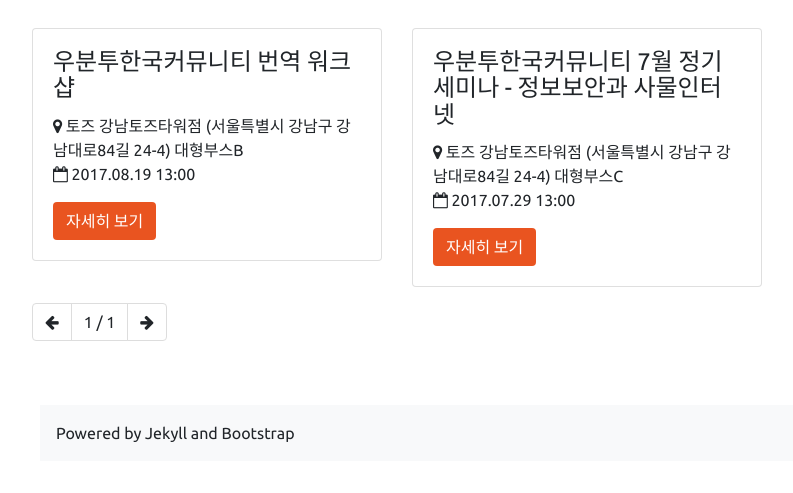
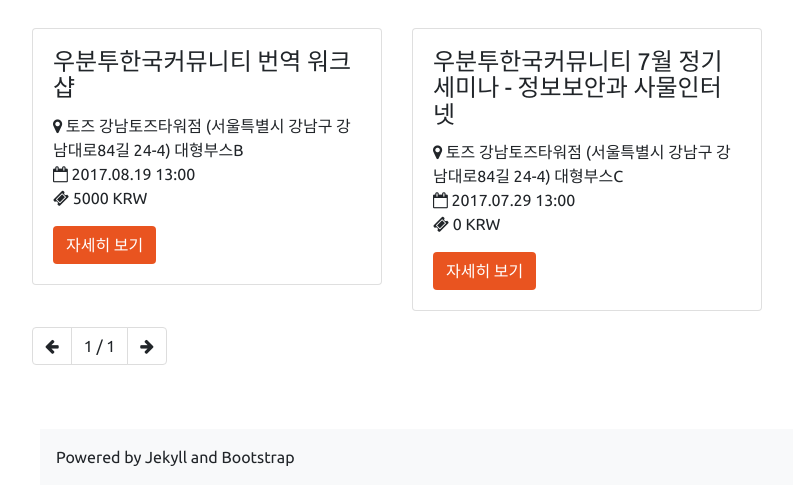
Before and after one commit to ubuntu-kr/events, a Jekyll site: the page built from index.html, in a window 1280 px wide and 925 px high, cut to the strip 432-925 px from the top of the window. Shown: the whole strip, without its empty margins (53-846 px from the left). Built offline with Jekyll 4.4.1, drawn with Linux system fonts in a browser that asks for light colours; the list of posts is cut into pages by our own code.

Commit message:
add more info

```diff
--- a/_layouts/home.html
+++ b/_layouts/home.html
@@ -18,14 +18,11 @@ layout: frame
     </p>
     <p>
       <i class="fa fa-calendar-o" aria-hidden="true"></i>
-      {{ post.start_time | date: "%Y.%m.%d %H:%M %Z" }} ~ {{ post.end_time | date: "%Y.%m.%d %H:%M %Z" }}
-    <br />
+      {{ post.start_time | date: "%Y.%m.%d %H:%M %Z" }} ~ {{ post.end_time | date: "%Y.%m.%d %H:%M %Z" }}<br />
       <i class="fa fa-clock-o" aria-hidden="true"></i>
-      {{ post.submit_start | date: "%Y.%m.%d %H:%M %Z" }} ~ {{ post.submit_end | date: "%Y.%m.%d %H:%M %Z" }}
-    <br />
+      {{ post.submit_start | date: "%Y.%m.%d %H:%M %Z" }} ~ {{ post.submit_end | date: "%Y.%m.%d %H:%M %Z" }}<br />
       <i class="fa fa-map-marker" aria-hidden="true"></i>
-      {{ post.location }}
-    <br />
+      {{ post.location }}<br />
       <i class="fa fa-ticket" aria-hidden="true"></i>
       {{ post.price }}
     </p>
@@ -46,7 +43,9 @@ layout: frame
           <i class="fa fa-map-marker" aria-hidden="true"></i>
           {{ post.location }}<br />
           <i class="fa fa-calendar-o" aria-hidden="true"></i>
-          {{ post.start_time | date: "%Y.%m.%d %H:%M %Z" }}
+          {{ post.start_time | date: "%Y.%m.%d %H:%M %Z" }}<br />
+          <i class="fa fa-ticket" aria-hidden="true"></i>
+          {{ post.price }}
         </p>
         <a href="{{ site.baseurl }}{{ post.url }}" class="btn btn-primary-ubuntu">자세히 보기</a>
       </div>
```
